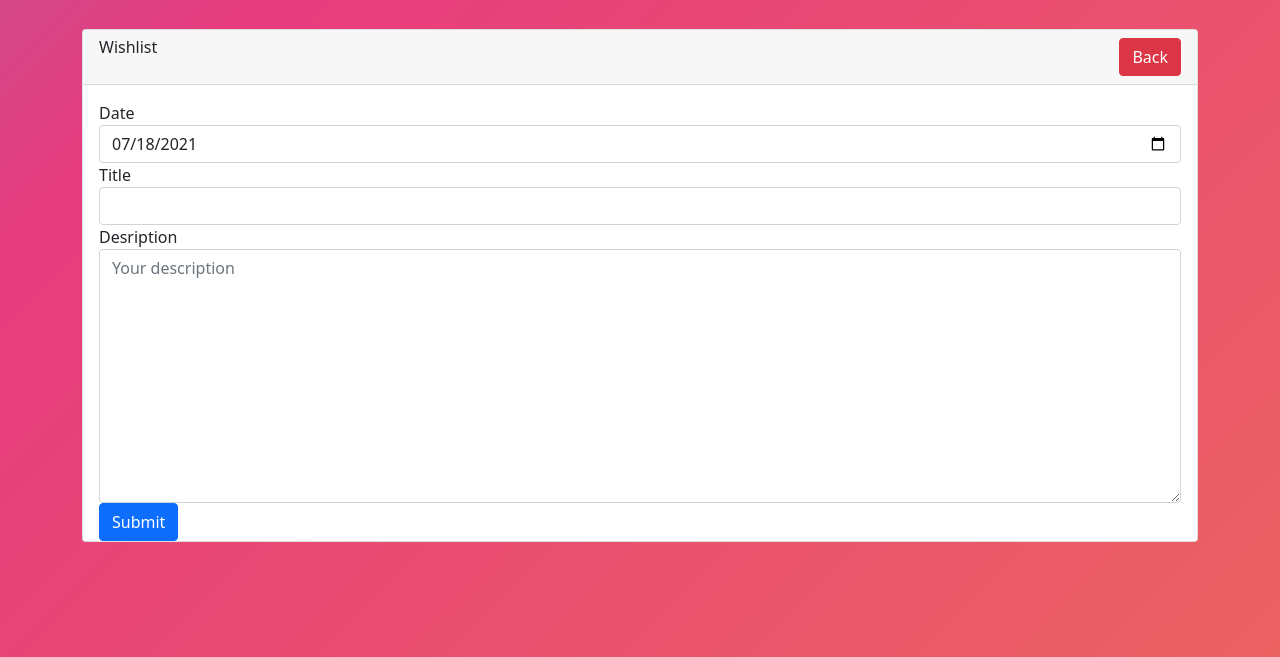
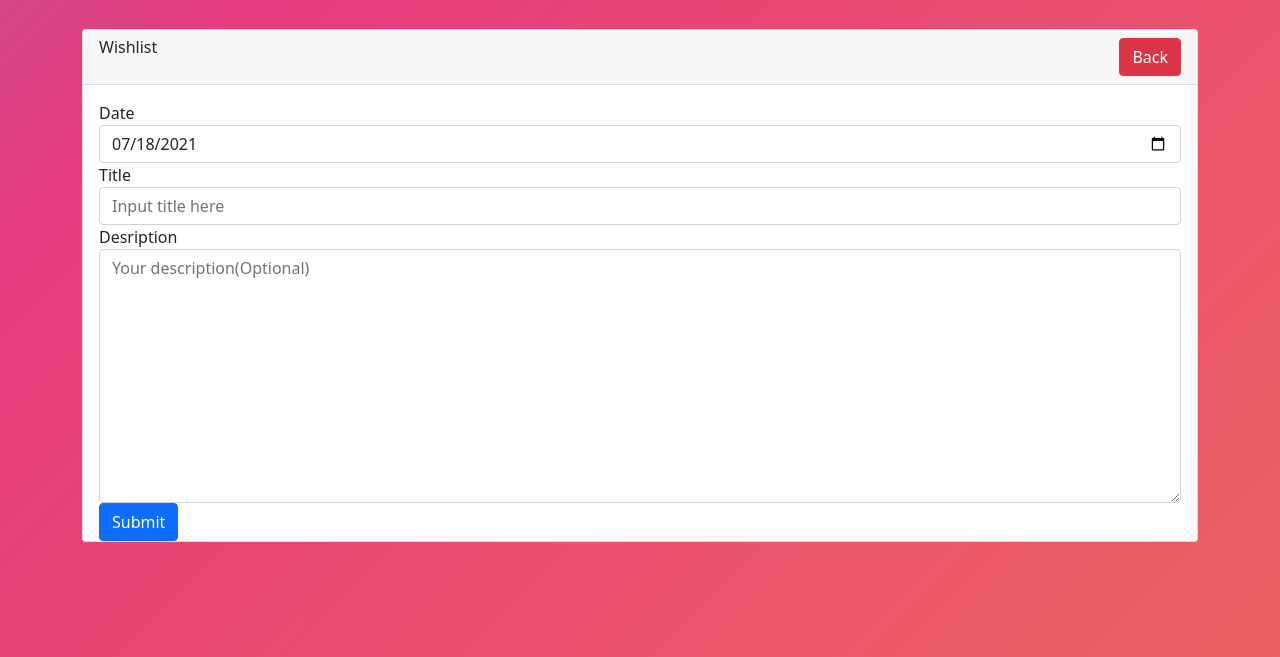
Before and after one commit to KingsDevs/wishlist-app, a CodeIgniter app: page /database/addwish in a window 1280 px wide. Shown: the part 143-800 px from the top of the page. Run offline with CodeIgniter, Linux system fonts and the light colour scheme.

Commit message:
fixing somethings

```diff
--- a/application/views/home/add_wish.php
+++ b/application/views/home/add_wish.php
@@ -13,17 +13,17 @@
                     <div class="card-body">
                         <div class="form-group">
                             <label for="">Date</label>
-                            <input type="date" class="form-control" name="date" value="<?php echo date('Y-m-d'); ?>">
+                            <input type="date" class="form-control" name="date" value="<?php echo date('Y-m-d'); ?>" required>
                         </div>
 
                         <div class="form-group">
                             <label for="">Title</label>
-                            <input type="text" class="form-control" name="title">
+                            <input type="text" class="form-control" name="title" placeholder="Input title here" required>
                         </div>
 
                         <div class="form-group">
                             <label for="">Desription</label>
-                            <textarea name="description" id="" cols="30" rows="10" class="form-control" placeholder="Your description"></textarea>
+                            <textarea name="description" id="" cols="30" rows="10" class="form-control" placeholder="Your description(Optional)"></textarea>
                         </div>
                         <button type="submit" class="btn btn-primary float-start">Submit</a>
                     </div>
--- a/application/views/home/index.php
+++ b/application/views/home/index.php
@@ -27,7 +27,9 @@
                                 <td> <?=$wd->date; ?></td>
                                 <td> <?=$wd->title; ?></td>
                                 <td> <?=$wd->description; ?></td>
-                                <td><a href="#" class="btn btn-primary">Edit</a></td>
+                                <td><a href="#" class="btn btn-primary">Edit</a>
+                                    <a href="#" class="btn btn-danger">Delete</a>
+                                </td>
                             </tr>
                             <?php endforeach; ?>
                         </tbody>
```
